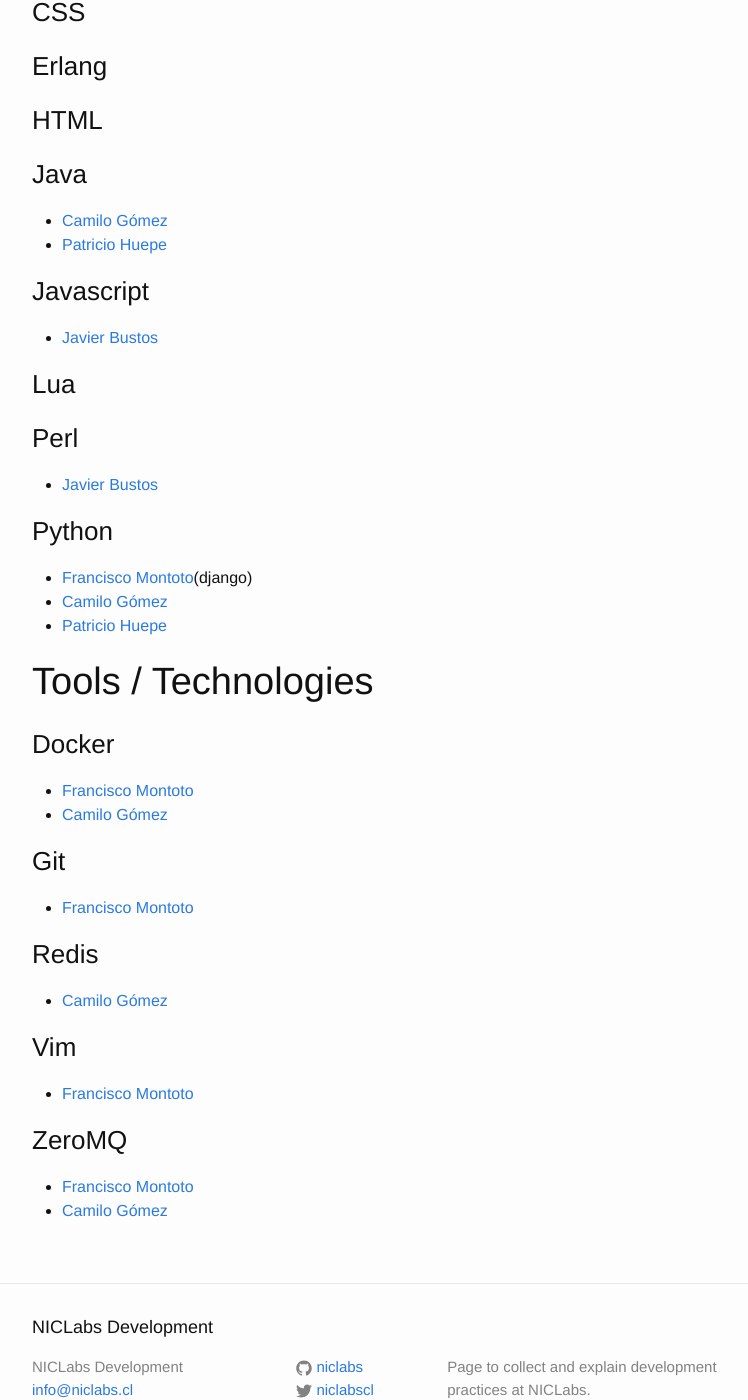
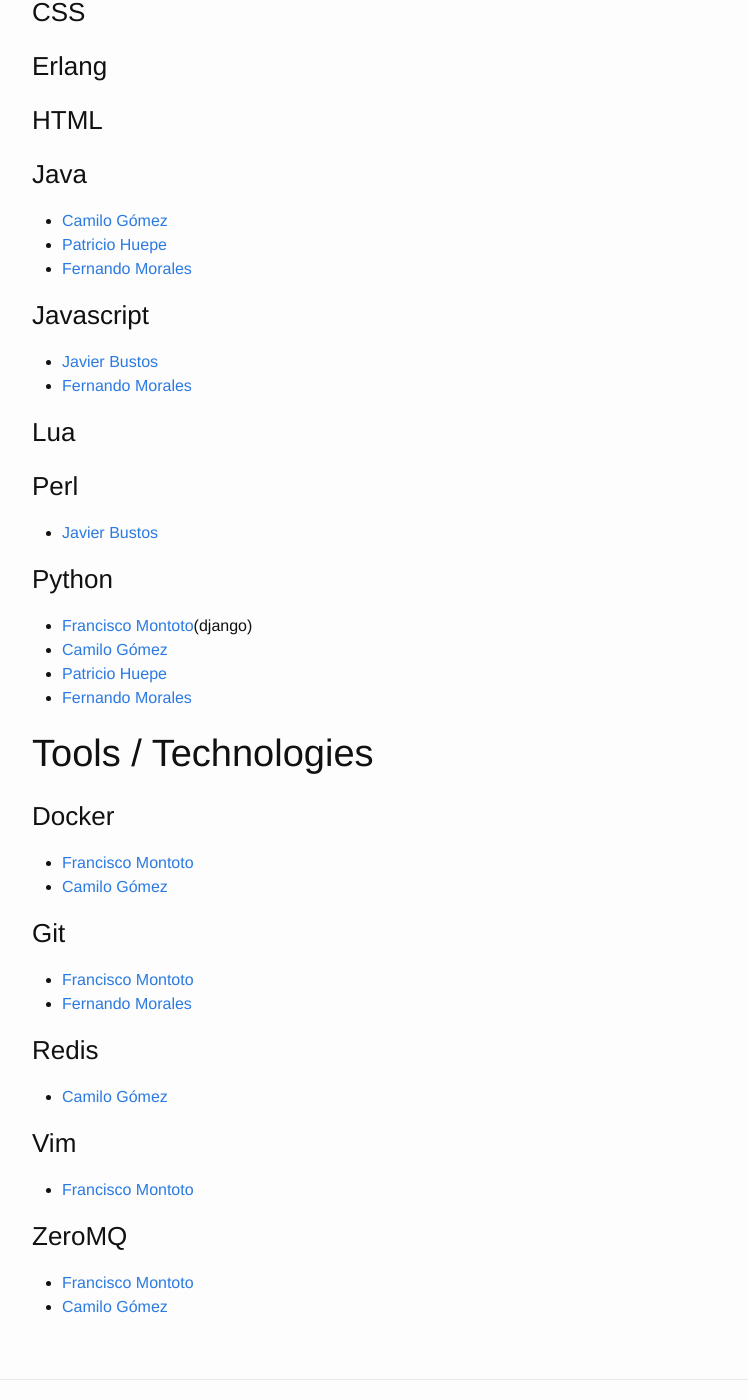
Before and after one commit to niclabs/development, a Jekyll site: the page built from _posts/2016-07-13-member-skills.markdown, in a window 1280 px wide and 1400 px high, scrolled down 636 px. Shown: the whole window, without its empty margins (238-986 px from the left). Built offline with Jekyll 4.4.1, drawn with Linux system fonts in a browser that asks for light colours.

Commit message:
Agrega skills de fernando

```diff
--- a/_posts/2016-07-13-member-skills.markdown
+++ b/_posts/2016-07-13-member-skills.markdown
@@ -31,10 +31,12 @@
 
   - [Camilo Gómez][camilog]
   - [Patricio Huepe][phfollert]
+  - [Fernando Morales][nanocatdemen]
 
 ### Javascript
 
   - [Javier Bustos][madestro]
+  - [Fernando Morales][nanocatdemen]
 
 ### Lua
 
@@ -47,6 +49,7 @@
   - [Francisco Montoto][fmontoto](django)
   - [Camilo Gómez][camilog]
   - [Patricio Huepe][phfollert]
+  - [Fernando Morales][nanocatdemen]
 
 # Tools / Technologies
 
@@ -58,6 +61,7 @@
 ### Git
 
   - [Francisco Montoto][fmontoto]
+  - [Fernando Morales][nanocatdemen]
 
 ### Redis
 
```
Also changed, not shown: other parts of _posts/2016-07-13-member-skills.markdown (+1 -0 lines).
